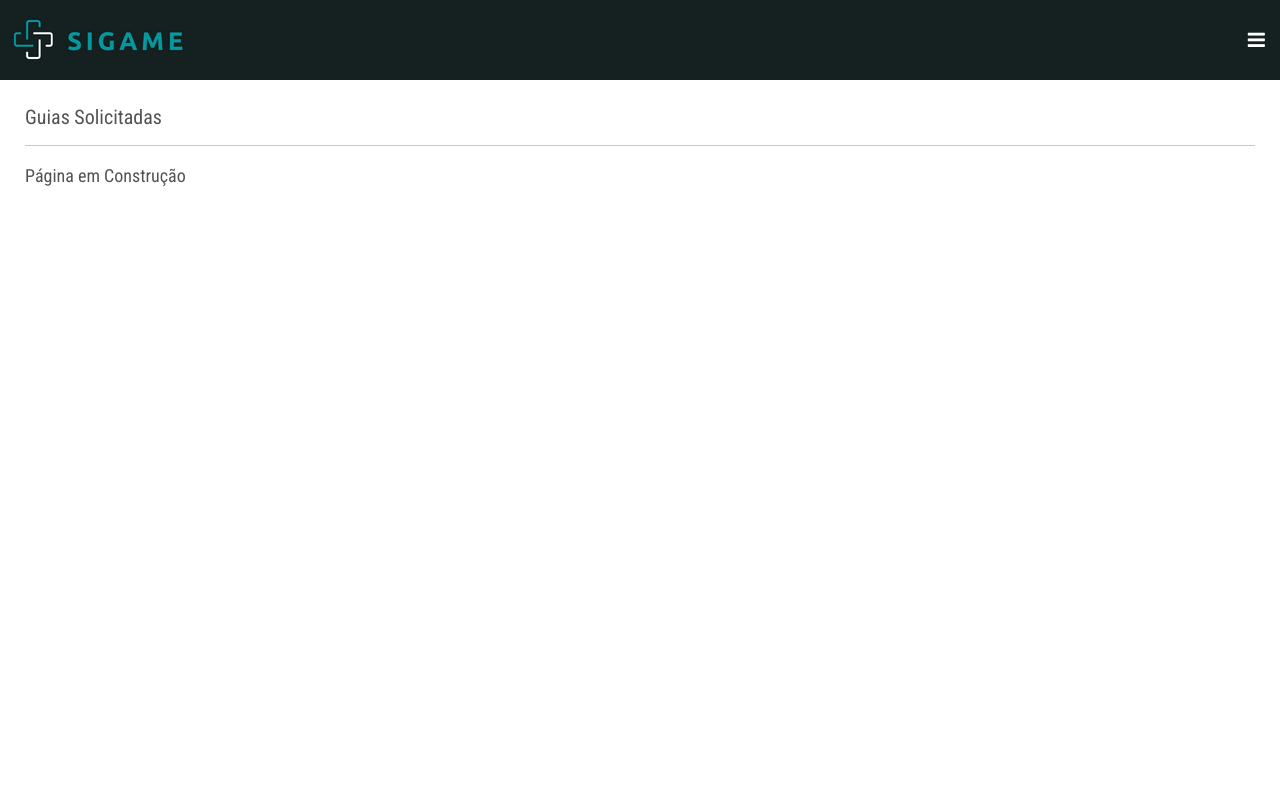
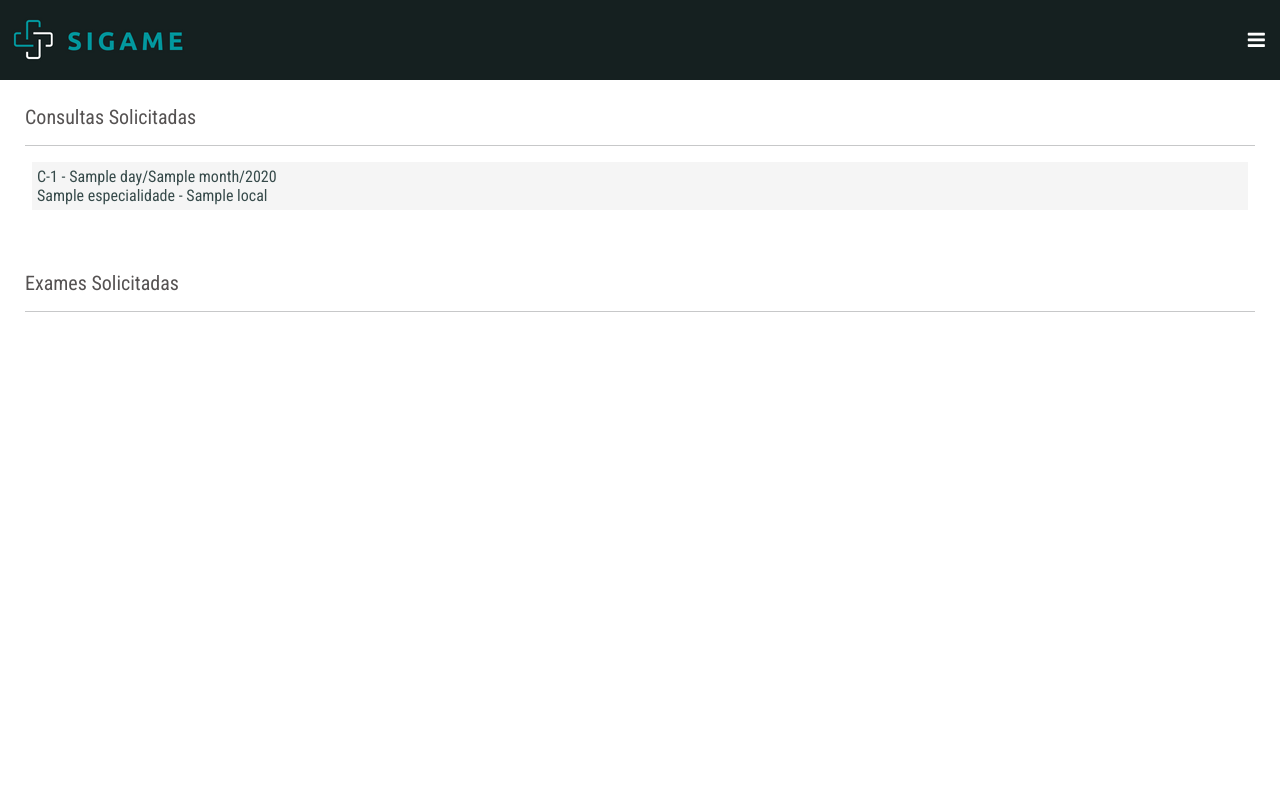
Before and after one commit to boomarques/sigame_pa, a Django app: template templates/cliente-mob/mg1-solicitadas.html in a window 1280 px wide. Run offline with Django 3.2, Linux system fonts and the light colour scheme; the template is opened without the code that fills it: most values are stand-ins (such as "Sample title", 1, 10 or a date in 2020).

Commit message:
commit models 01

```diff
--- a/apps/cliente/views.py
+++ b/apps/cliente/views.py
@@ -64,10 +64,12 @@ def novoExame(request):
 ################################################################### SOLICITADAS
 @login_required(login_url='/login/')
 def mgSolicitadas(request):
+  consultas = TesteConsultas.objects.filter(situacao='Solicitada')
+
   if request.device['is_mobile']:
-    return render(request, 'cliente-mob/mg1-solicitadas.html')
+    return render(request, 'cliente-mob/mg1-solicitadas.html', {'consultas':consultas})
   else:
-    return render(request, 'cliente/mg1-solicitadas.html')
+    return render(request, 'cliente/mg1-solicitadas.html', {'consultas':consultas})
 
 ##################################################################### APROVADAS
 @login_required(login_url='/login/')
--- a/templates/cliente-mob/mg1-solicitadas.html
+++ b/templates/cliente-mob/mg1-solicitadas.html
@@ -3,8 +3,20 @@
 
 {% block base-02 %}
 <div class="home-content-mob">
-  <h5>Guias Solicitadas</h5>
+  <h5>Consultas Solicitadas</h5>
   <hr>
-  <p>Página em Construção</p>
+  {% for i in consultas %}
+    <div style="background-color: rgb(245, 245, 245); margin: 7px; padding: 5px;">
+      <a href="">
+        <h6 style="color: rgb(54, 74, 74);">
+          C-{{ i.id }} - {{ i.criacao.day }}/{{ i.criacao.month }}/{{ i.criacao.year }} <br>
+          {{ i.especialidade }} - {{ i.local }}
+        </h6>
+      </a>
+    </div>
+  {% endfor %}
+  <br> <br>
+  <h5>Exames Solicitadas</h5>
+  <hr>
 </div>
 {% endblock %}
```
Also changed, not shown: templates/cliente/mg1-solicitadas.html (+13 -9 lines).
